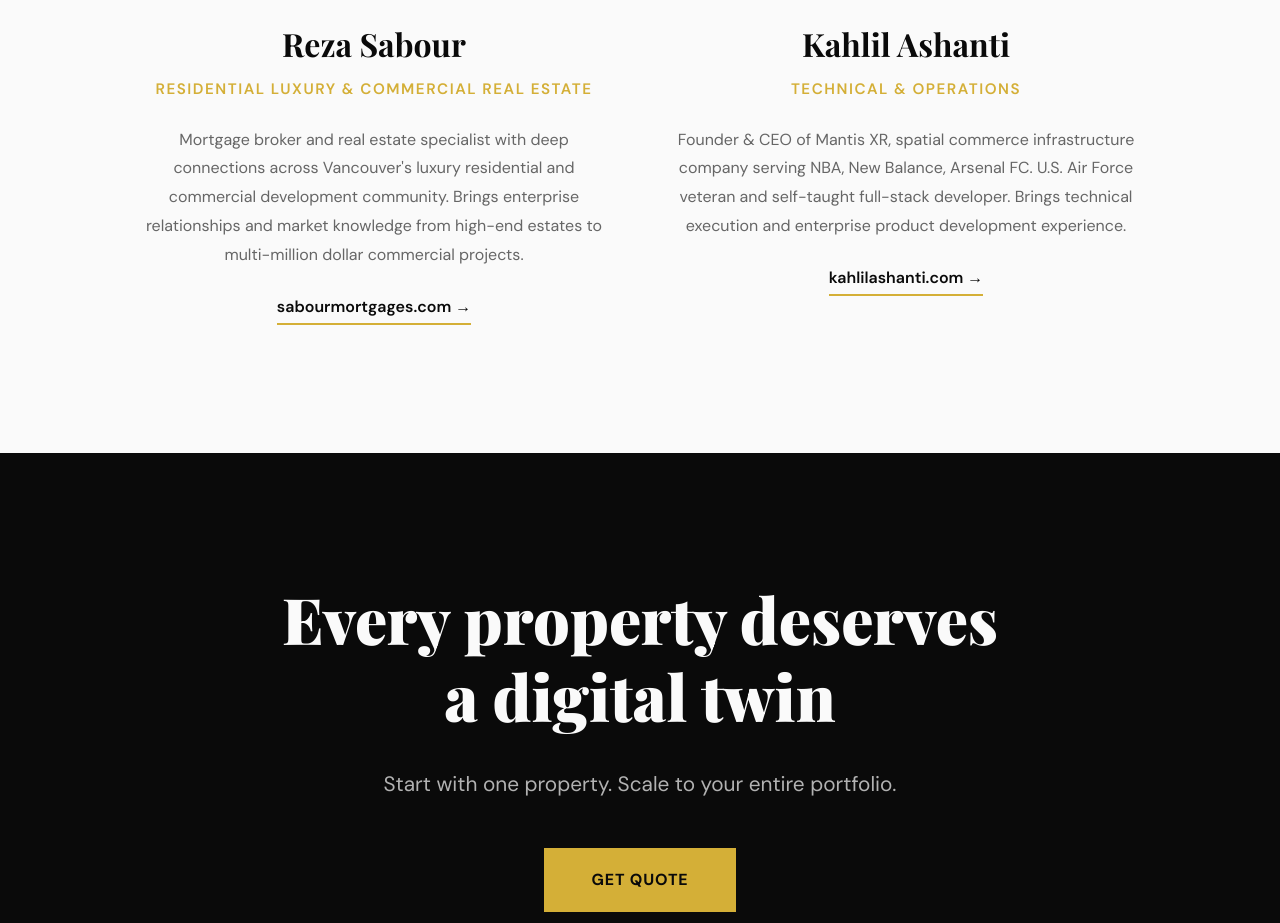
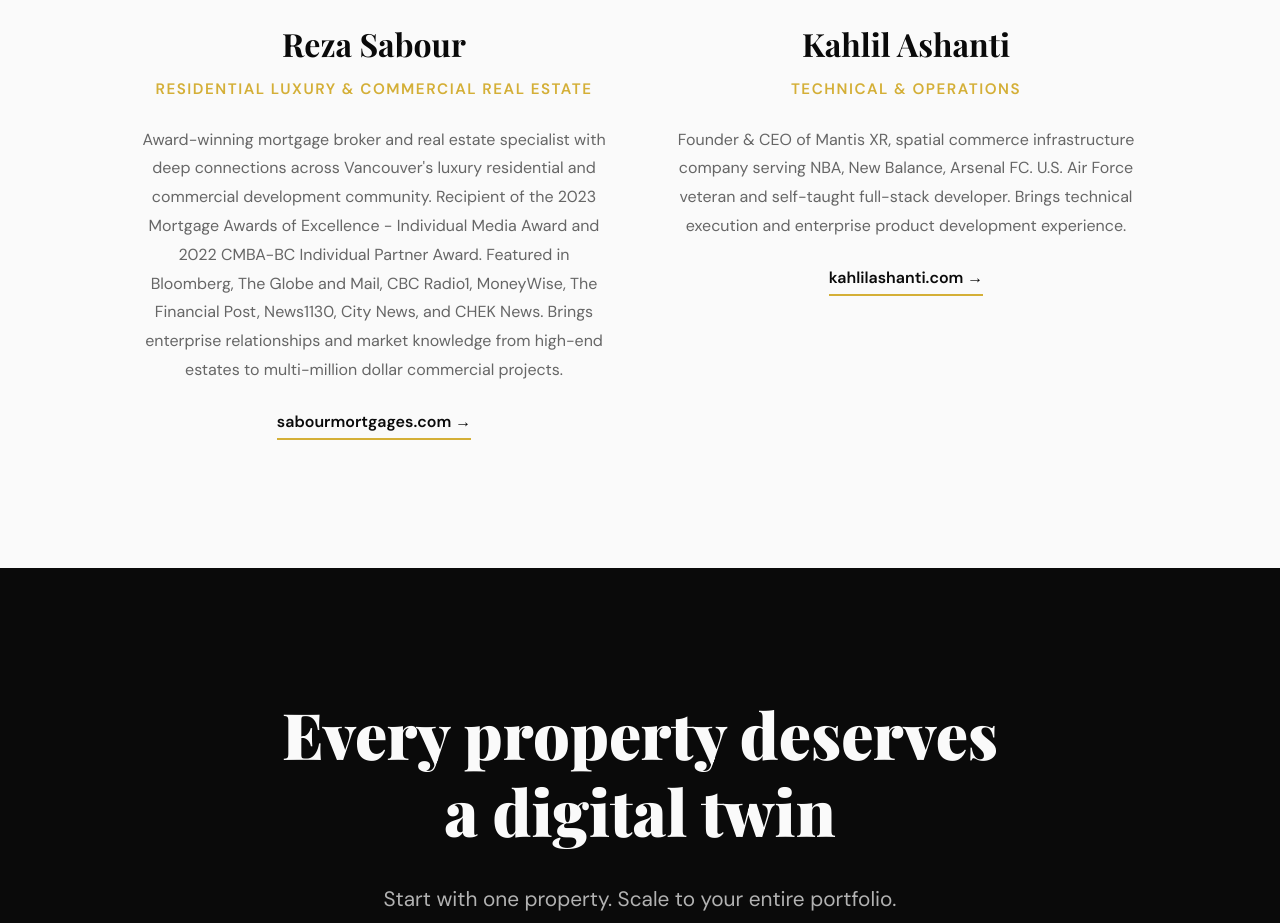
Before and after one commit to kahlilashanti/rezakahlil, a website: page index.html in a window 1280 px wide. Shown: the part 6640-7563 px from the top of the page. Drawn offline with nearby package versions, Linux system fonts and the light colour scheme.

Commit message:
Add awards and media features to Reza's bio

```diff
--- a/index.html
+++ b/index.html
@@ -770,10 +770,13 @@
                 <h3 class="team-name">Reza Sabour</h3>
                 <div class="team-role">Residential Luxury & Commercial Real Estate</div>
                 <p class="team-bio">
-                    Mortgage broker and real estate specialist with deep connections across
-                    Vancouver's luxury residential and commercial development community. Brings enterprise relationships
-                    and market knowledge
-                    from high-end estates to multi-million dollar commercial projects.
+                    Award-winning mortgage broker and real estate specialist with deep connections across
+                    Vancouver's luxury residential and commercial development community.
+                    Recipient of the 2023 Mortgage Awards of Excellence - Individual Media Award and
+                    2022 CMBA-BC Individual Partner Award. Featured in Bloomberg, The Globe and Mail,
+                    CBC Radio1, MoneyWise, The Financial Post, News1130, City News, and CHEK News.
+                    Brings enterprise relationships and market knowledge from high-end estates to
+                    multi-million dollar commercial projects.
                 </p>
                 <a href="https://www.sabourmortgages.com/" target="_blank" class="team-link">
                     sabourmortgages.com →
```
